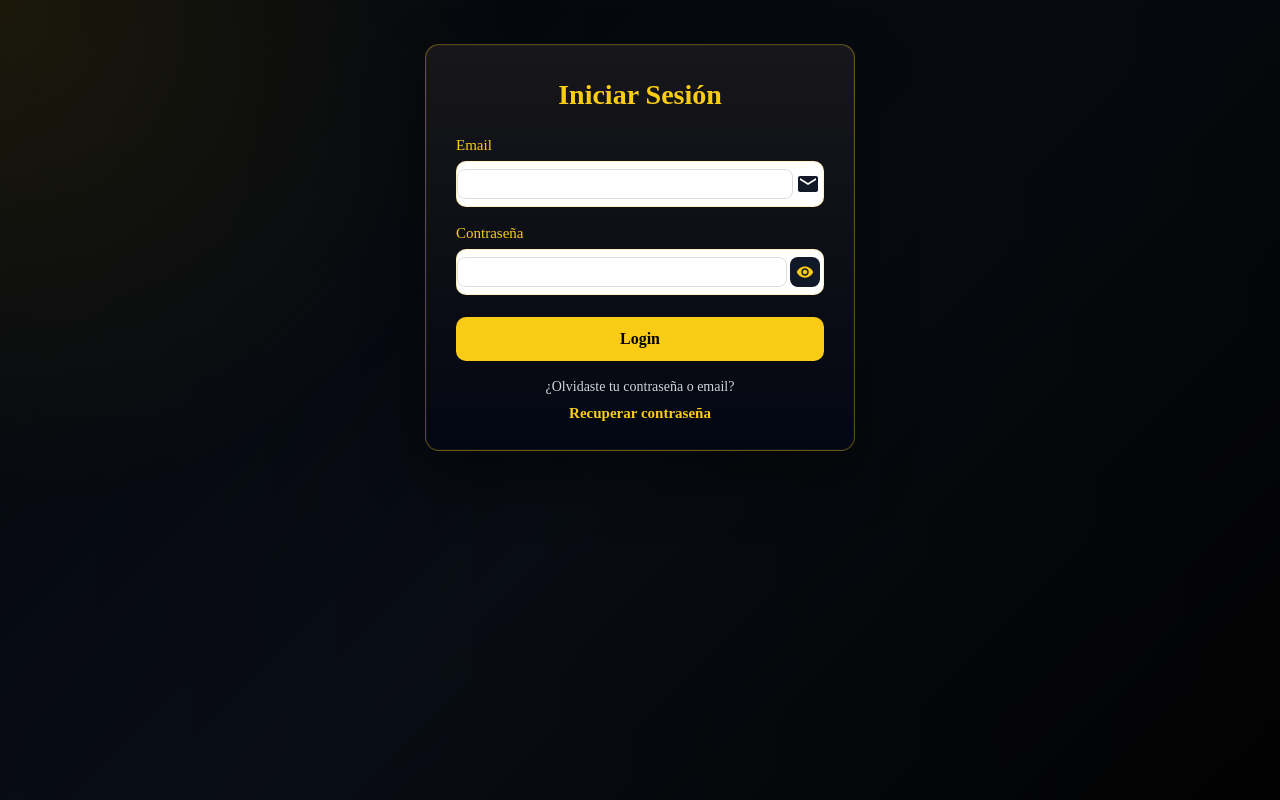
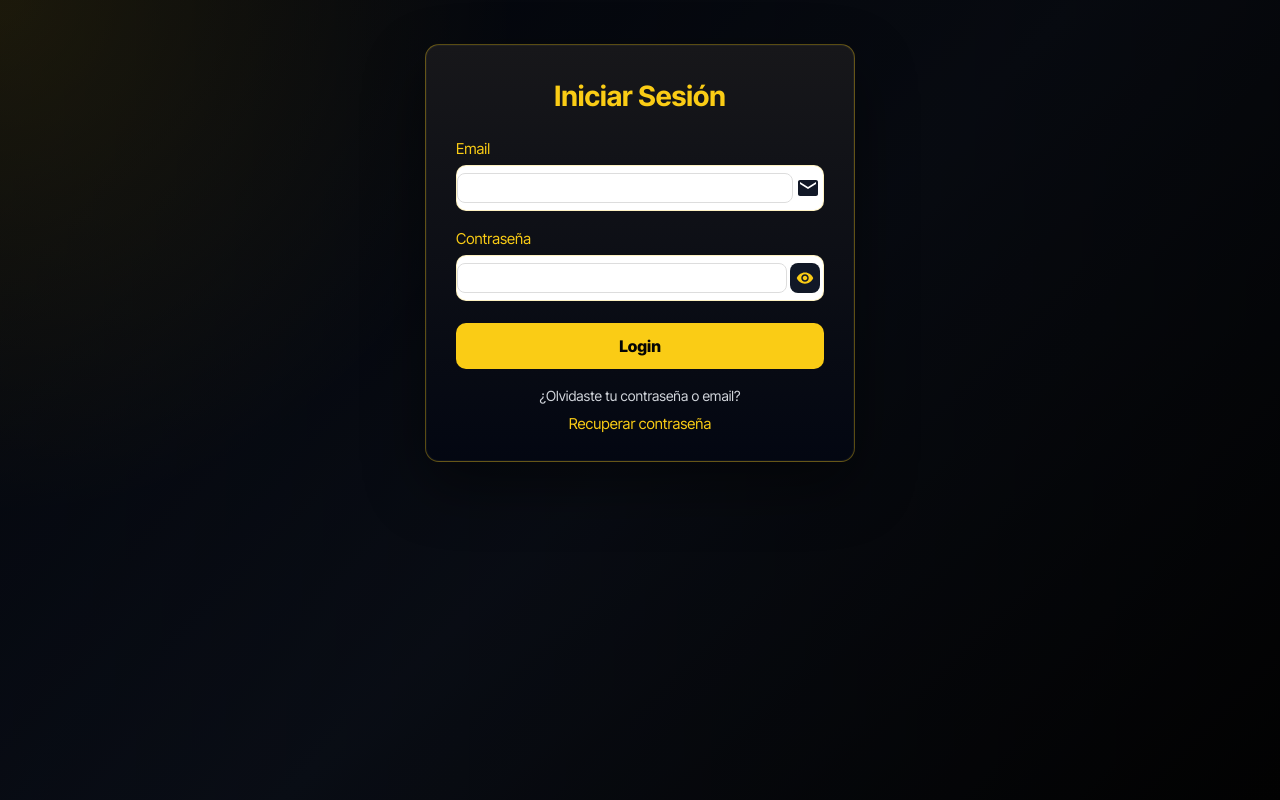
Before and after one commit to TresEstrellasIndumentaria/Front, a React (Create React App) app: page /login in a window 1280 px wide. Built offline with nearby package versions, Linux system fonts and the light colour scheme.

Commit message:
correcciones

```diff
--- a/src/Components/LoginClasico/styles.css
+++ b/src/Components/LoginClasico/styles.css
@@ -15,6 +15,12 @@
     box-shadow:
         0 24px 60px rgba(0, 0, 0, 0.45),
         0 0 0 1px rgba(255, 255, 255, 0.04) inset;
+    font-family: 'Inter Tight', system-ui, -apple-system, BlinkMacSystemFont, 'Segoe UI', sans-serif;
+}
+
+.login-container input,
+.login-container button {
+    font-family: inherit;
 }
 
 .login-title {
@@ -84,6 +90,37 @@
     color: #111827;
     font-size: 15px;
     background: transparent;
+}
+
+.login-container input:focus,
+.login-container input:focus-visible,
+.login-container button:focus,
+.login-container button:focus-visible {
+    outline: none !important;
+    box-shadow: none !important;
+}
+
+.login-container .input-pass,
+.login-container .input-error {
+    appearance: none;
+    -webkit-appearance: none;
+}
+
+.login-container .input-pass:focus,
+.login-container .input-pass:focus-visible,
+.login-container .input-error:focus,
+.login-container .input-error:focus-visible {
+    border: none !important;
+    outline: 0 !important;
+    box-shadow: none !important;
+}
+
+.login-container input:-webkit-autofill,
+.login-container input:-webkit-autofill:hover,
+.login-container input:-webkit-autofill:focus {
+    -webkit-text-fill-color: #111827;
+    box-shadow: 0 0 0 1000px #ffffff inset !important;
+    transition: background-color 9999s ease-in-out 0s;
 }
 
 .icon-email {
@@ -171,7 +208,6 @@
     padding: 0;
     color: #facc15;
     font-size: 15px;
-    font-weight: 700;
     background: transparent;
     border: none;
     cursor: pointer;
--- a/src/Pages/Login/styles.css
+++ b/src/Pages/Login/styles.css
@@ -1,3 +1,5 @@
+@import url('https://fonts.googleapis.com/css2?family=Inter+Tight:wght@400;500;600;700;800&display=swap');
+
 .cont-login-page {
     width: 100%;
     height: 100vh;
@@ -14,6 +16,7 @@
     background:
         radial-gradient(circle at top left, rgba(250, 204, 21, 0.18), transparent 34%),
         linear-gradient(135deg, #030712 0%, #111827 52%, #050505 100%);
+    font-family: 'Inter Tight', system-ui, -apple-system, BlinkMacSystemFont, 'Segoe UI', sans-serif;
 }
 /* código para el degrade */
 .cont-login-page::before {
```
